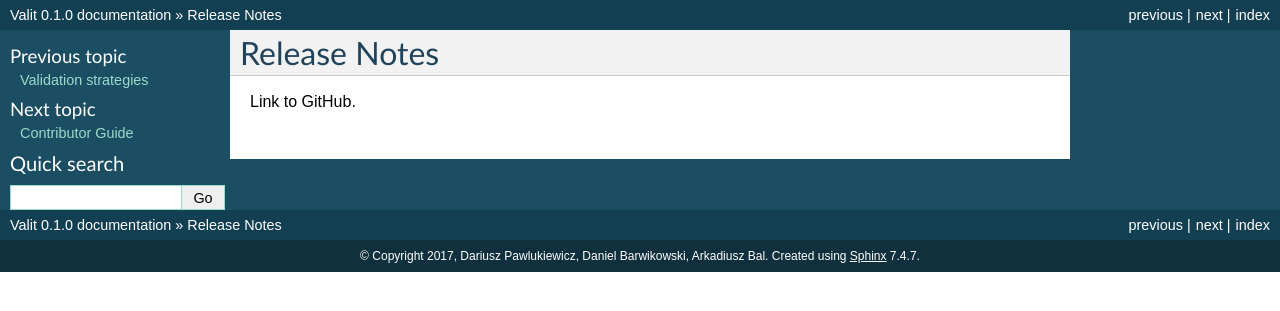
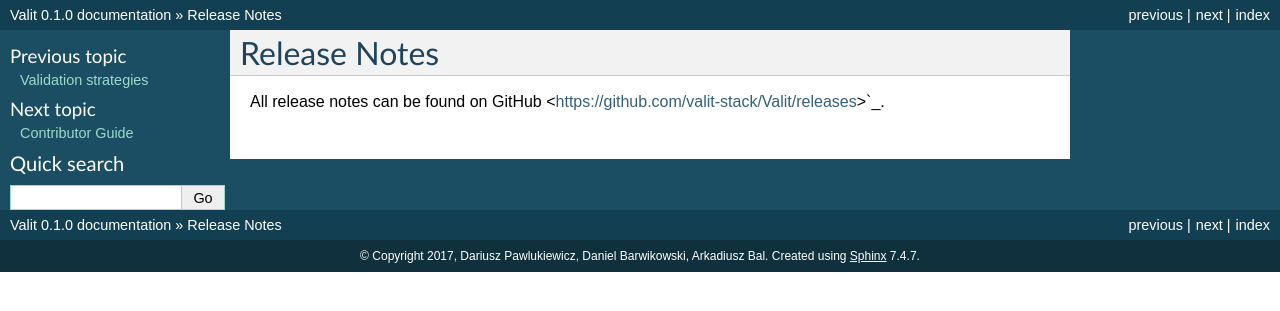
Before and after one commit to valit-stack/Valit.Docs, a Sphinx documentation site: the page built from docs/release.rst, in a window 1280 px wide. Shown: the top 311 px of the page. Built offline with Sphinx 7.4.7, drawn with Linux system fonts in a browser that asks for light colours.

Commit message:
Update release.rst

```diff
--- a/docs/release.rst
+++ b/docs/release.rst
@@ -2,4 +2,4 @@
 Release Notes
 =====================
 
-Link to GitHub.
+All release notes can be found on GitHub <https://github.com/valit-stack/Valit/releases>`_.
```
